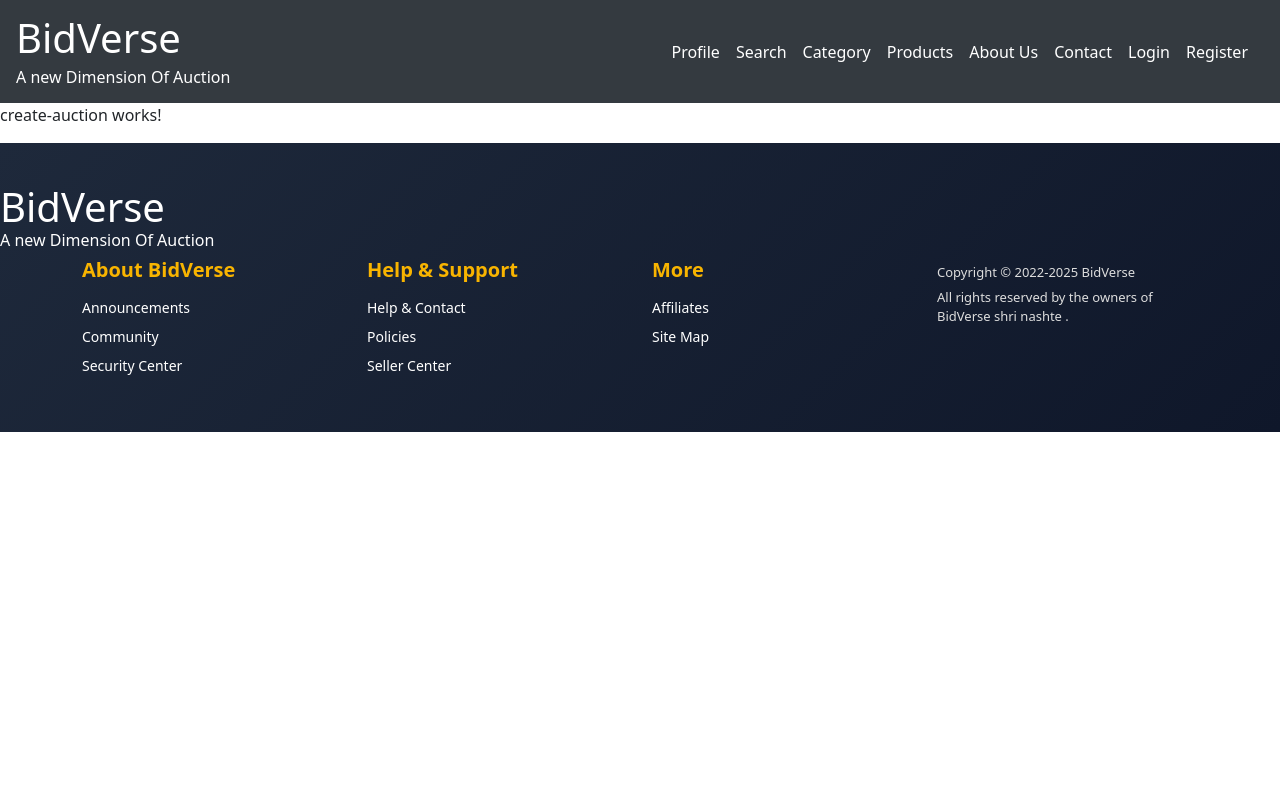
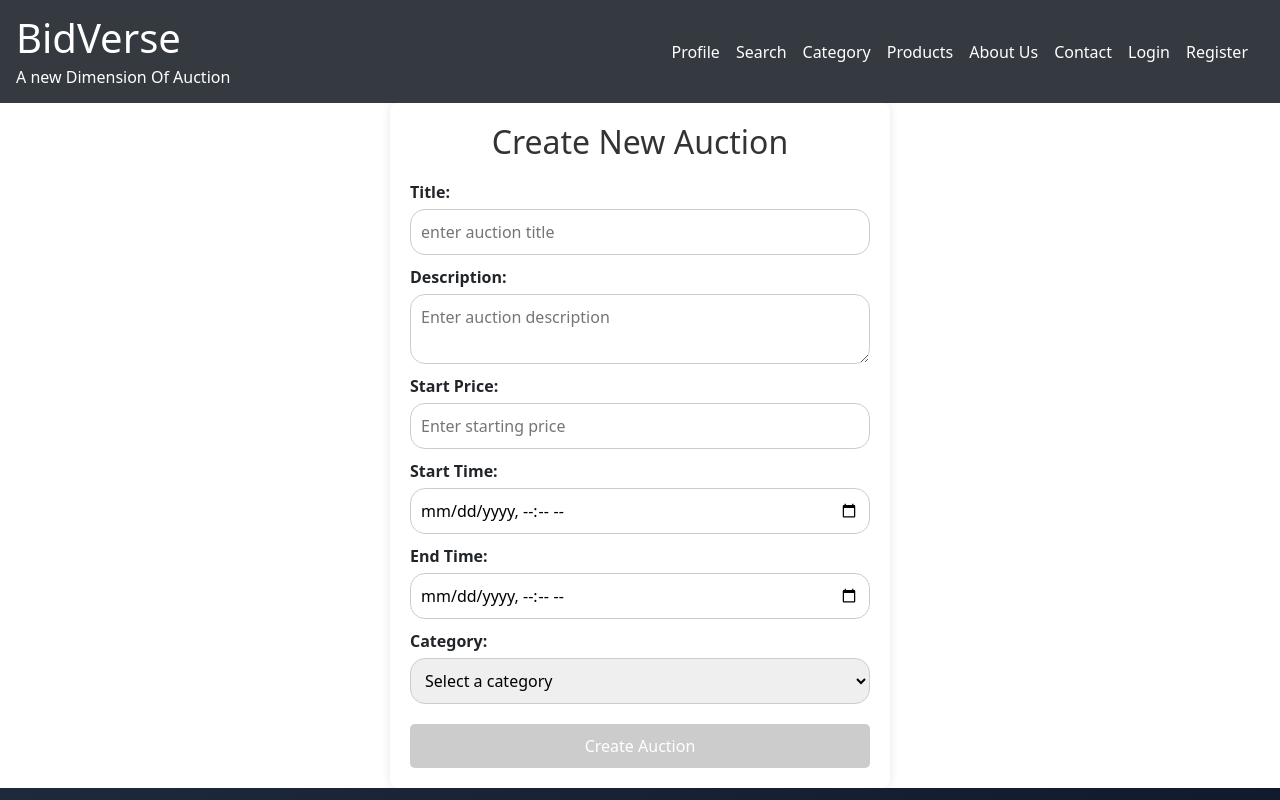
Before and after one commit to nashteshri/OnlineAuctionSystem, an Angular app in the folder frontend/: page /create in a window 1280 px wide. Shown: the top 800 px of the page. Built offline with nearby package versions, Linux system fonts and the light colour scheme.

Commit message:
create aution added

```diff
--- a/frontend/src/app/auction/create-auction/create-auction.component.css
+++ b/frontend/src/app/auction/create-auction/create-auction.component.css
@@ -0,0 +1,58 @@
+.auctionContainer {
+    width: 100%;
+    max-width: 500px;
+    margin: auto;
+    padding: 20px ;
+    background: #fff;
+    box-shadow: 0px 0px 10px rgba(0, 0, 0, 0.1);
+    border-radius: 8px;
+}
+
+h2 {
+    text-align: center;
+    color: #333;
+}
+
+form {
+    display: flex;
+    flex-direction: column;
+}
+
+label {
+    font-weight: bold;
+    margin-top: 10px;
+}
+
+input,
+textarea,
+select {
+    padding: 10px;
+    border: 1px solid #ccc;
+    border-radius: 15px;
+    margin-top: 5px;
+    width: 100%;
+}
+
+.error {
+    color: red;
+    font-size: 12px;
+    margin-top: 5px;
+}
+
+button {
+    margin-top: 20px;
+    padding: 10px;
+    background: #007bff;
+    color: white;
+    border: none;
+    border-radius: 5px;
+    cursor: pointer;
+}
+
+button:disabled {
+    background: #ccc;
+    cursor: not-allowed;
+}
+/* .center-placeholder {
+    text-align: center; /* Centers the text inside
+}*/
--- a/frontend/src/app/auction/create-auction/create-auction.component.html
+++ b/frontend/src/app/auction/create-auction/create-auction.component.html
@@ -1 +1,46 @@
-<p>create-auction works!</p>
+<div class="auctionContainer">
+    <h2>Create New Auction</h2>
+
+    <form [formGroup]="auctionForm" (ngSubmit)="onSubmit()">
+
+        <!-- title -->
+        <label for="title">Title:</label>
+        <input formControlName="title" type="text" placeholder="enter auction title" class="center-placeholder">
+        <div class="error" *ngIf="isInvalid('title')">Title is required (min 3 characters).</div>
+
+        <!-- description -->
+        <label for="description">Description:</label>
+        <textarea id="description" formControlName="description" placeholder="Enter auction description" class="center-placeholder"></textarea>
+        <div class="error" *ngIf="isInvalid('description')">Description is required (min 10 characters).</div>
+
+        <!-- startPrice -->
+        <label for="startPrice">Start Price:</label>
+        <input formControlName="startPrice" type="number" placeholder="Enter starting price" class="center-placeholder">
+        <div class="error" *ngIf="isInvalid('startPrice')">Start price must be at least ₹100 .</div>
+
+        <!-- startTime -->
+        <label for="startTime">Start Time:</label>
+        <input formControlName="startTime" type="datetime-local" class="center-placeholder">
+        <div class="error" *ngIf="isInvalid('startTime')">Start time is required.</div>
+
+        <!-- endTime -->
+        <label for="endTime">End Time:</label>
+        <input formControlName="endTime" type="datetime-local" class="center-placeholder">
+        <div class="error" *ngIf="isInvalid('endTime')">End time is required.</div>
+
+        <!-- categ -->
+        <label for="category">Category:</label>
+        <select id="category" formControlName="category">
+            <option value="">Select a category</option>
+            <option value="electronics">Electronics</option>
+            <option value="fashion">Fashion</option>
+            <option value="vehicles">Vehicles</option>
+            <option value="real-estate">Real Estate</option>
+            <Option value="Other">Other</Option>
+        </select>
+        <div class="error" *ngIf="isInvalid('category')">Category is required.</div>
+
+        <button type="submit" [disabled]="auctionForm.invalid">Create Auction</button>
+
+    </form>
+</div>
--- a/frontend/src/app/auction/create-auction/create-auction.component.ts
+++ b/frontend/src/app/auction/create-auction/create-auction.component.ts
@@ -1,4 +1,6 @@
-import { Component } from '@angular/core';
+import { Component, OnInit } from '@angular/core';
+import { FormBuilder, FormGroup, Validators } from '@angular/forms';
+
 
 @Component({
   selector: 'app-create-auction',
@@ -6,6 +8,34 @@ import { Component } from '@angular/core';
   templateUrl: './create-auction.component.html',
   styleUrl: './create-auction.component.css'
 })
-export class CreateAuctionComponent {
+export class CreateAuctionComponent implements OnInit {
+  auctionForm!:FormGroup;
+  constructor(private fb:FormBuilder){}
+
+  ngOnInit(): void {
+    //Called after the constructor, initializing input properties
+    this.auctionForm = this.fb.group({
+      title: ['', [Validators.required, Validators.minLength(3)]],
+      description: ['', [Validators.required, Validators.minLength(10)]],
+      startPrice: ['', [Validators.required, Validators.min(100)]],
+      startTime: ['', Validators.required],
+      endTime: ['', Validators.required],
+      category: ['', Validators.required]
+    });
+  }
+  isInvalid(controlName: string): boolean {
+    const control = this.auctionForm.get(controlName);
+    return control?.invalid && control?.touched ? true : false;
+  }
+
+  onSubmit() {
+    if (this.auctionForm.valid) {
+      console.log('Auction Created:', this.auctionForm.value);
+      alert('Auction Created Successfully!');
+      this.auctionForm.reset();
+    } else {
+      alert('Please fill out the form correctly.');
+    }
+  }
 
 }
--- a/frontend/src/app/user/login/login.component.ts
+++ b/frontend/src/app/user/login/login.component.ts
@@ -1,4 +1,4 @@
-import { Component } from '@angular/core';
+import { Component, OnInit } from '@angular/core';
 import { ButtonModule } from 'primeng/button';
 import { FormBuilder, FormGroup, Validators } from '@angular/forms';
 import { AuthService } from '../auth.service';
@@ -13,7 +13,7 @@ import { Router } from '@angular/router';
   templateUrl: './login.component.html',
   styleUrl: './login.component.css'
 })
-export class LoginComponent {
+export class LoginComponent implements OnInit {
 
 
   loginForm!: FormGroup; // Define form variable
```
Also changed, not shown: frontend/src/app/auction/auction.module.ts (+5 -2 lines).
